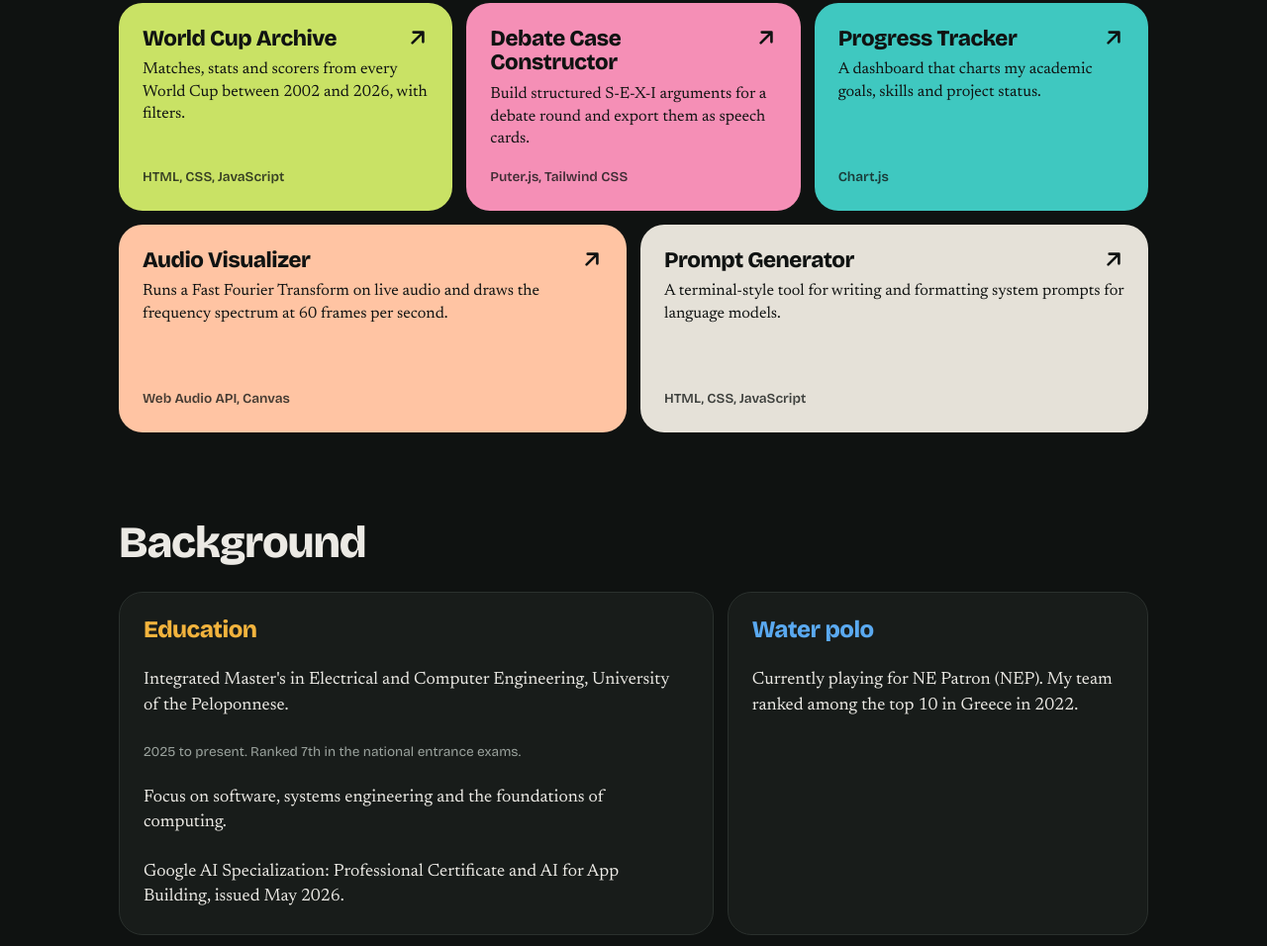
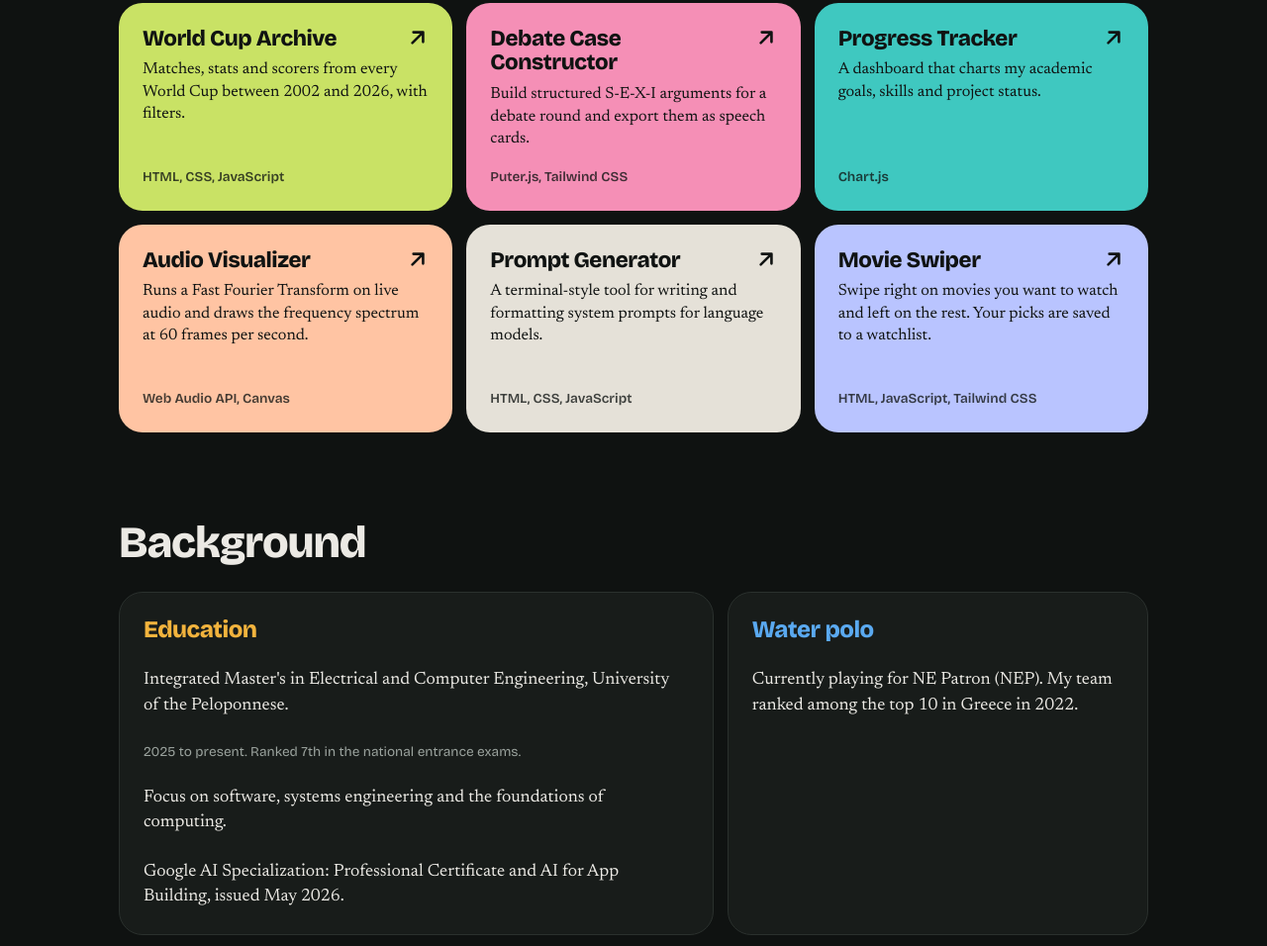
Before and after one commit to Kontraf/my-portfolio, a plain HTML site: page index.html in a window 1280 px wide. Shown: the part 1465-2421 px from the top of the page at 99% size. Drawn offline with nearby package versions, Linux system fonts and the light colour scheme.

Commit message:
Add Movie Swiper to the projects grid

```diff
--- a/index.html
+++ b/index.html
@@ -423,7 +423,7 @@
                         <p class="stack">Chart.js</p>
                     </a>
 
-                    <a class="tile" style="--c: var(--peach); --s: 6" href="https://kontraf.github.io/audio-visualizer/" target="_blank" rel="noopener">
+                    <a class="tile" style="--c: var(--peach); --s: 4" href="https://kontraf.github.io/audio-visualizer/" target="_blank" rel="noopener">
                         <svg class="arrow" aria-hidden="true"><use href="#arrow"/></svg>
                         <div>
                             <h3>Audio Visualizer</h3>
@@ -432,13 +432,22 @@
                         <p class="stack">Web Audio API, Canvas</p>
                     </a>
 
-                    <a class="tile wide" style="--c: var(--sand); --s: 6" href="https://kontraf.github.io/prompt-generator/" target="_blank" rel="noopener">
+                    <a class="tile" style="--c: var(--sand); --s: 4" href="https://kontraf.github.io/prompt-generator/" target="_blank" rel="noopener">
                         <svg class="arrow" aria-hidden="true"><use href="#arrow"/></svg>
                         <div>
                             <h3>Prompt Generator</h3>
                             <p class="what">A terminal-style tool for writing and formatting system prompts for language models.</p>
                         </div>
                         <p class="stack">HTML, CSS, JavaScript</p>
+                    </a>
+
+                    <a class="tile" style="--c: var(--peri); --s: 4" href="https://kontraf.github.io/movie-swiper/" target="_blank" rel="noopener">
+                        <svg class="arrow" aria-hidden="true"><use href="#arrow"/></svg>
+                        <div>
+                            <h3>Movie Swiper</h3>
+                            <p class="what">Swipe right on movies you want to watch and left on the rest. Your picks are saved to a watchlist.</p>
+                        </div>
+                        <p class="stack">HTML, JavaScript, Tailwind CSS</p>
                     </a>
 
                 </div>
```
